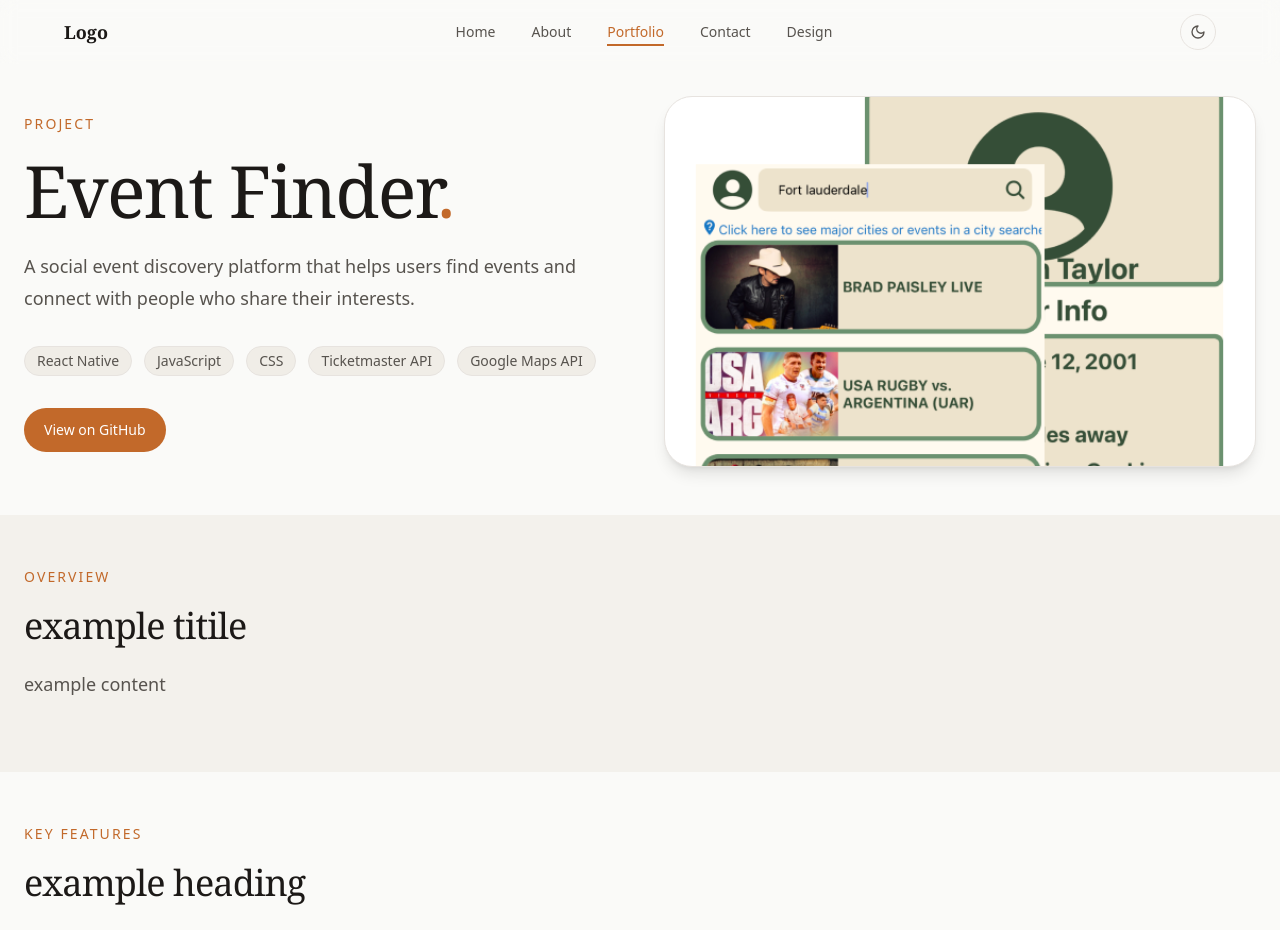
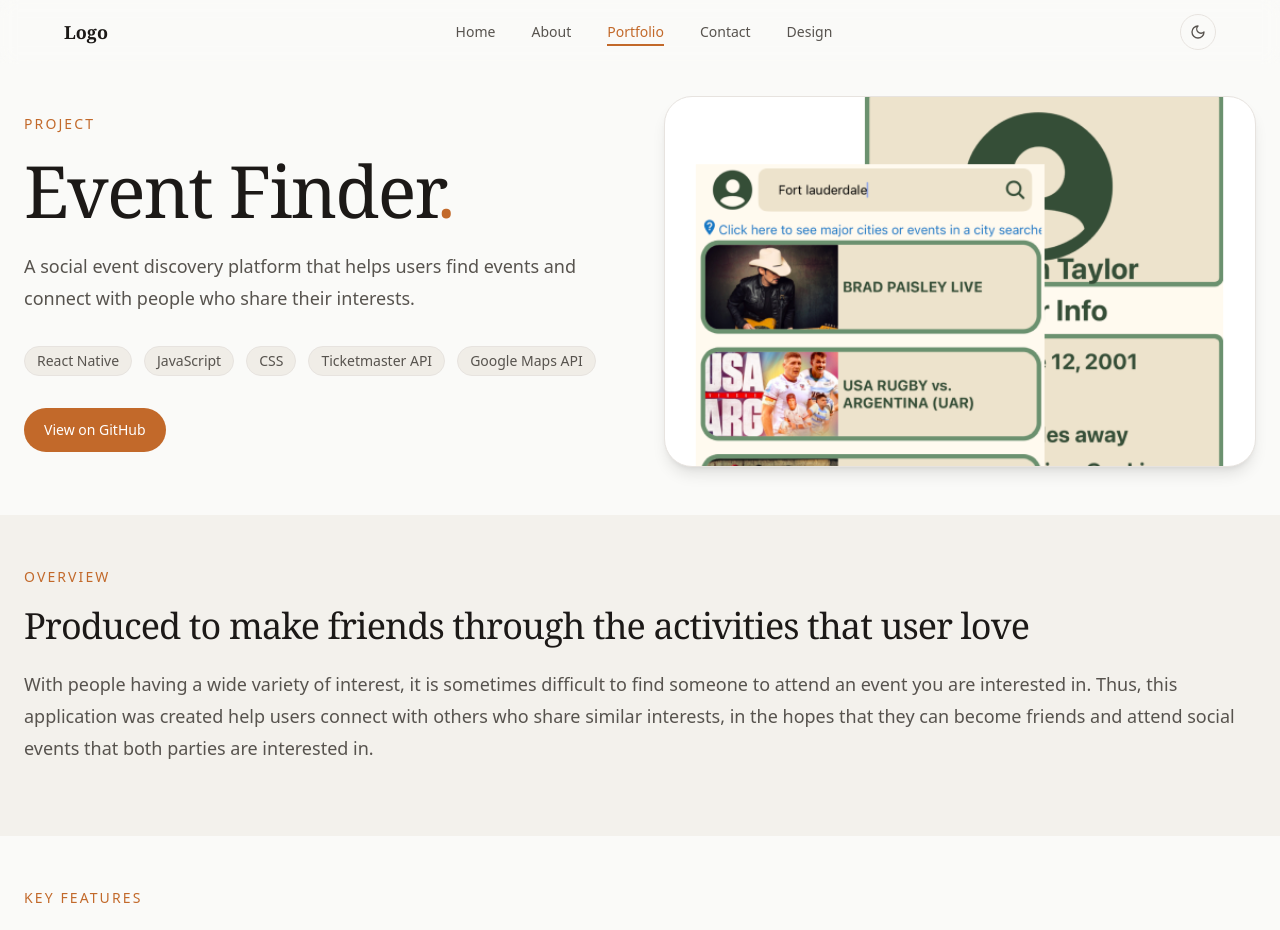
Before and after one commit to nerdboy626/portfolio, a Next.js app: page /portfolio/event-finder in a window 1280 px wide. Shown: the top 930 px of the page. Built offline with nearby package versions, Linux system fonts and the light colour scheme.

Commit message:
style: add draft content for event finder and recoverygrow project data

```diff
--- a/src/app/data/projects.ts
+++ b/src/app/data/projects.ts
@@ -113,16 +113,23 @@
     cardLink: "https://github.com/gxsoto/cs147Lfinalproject",
     githubLink: "https://github.com/gxsoto/cs147Lfinalproject",
     overview: {
-      heading: "example titile",
-      content: "example content",
+      heading: "Produced to make friends through the activities that user love",
+      content:
+        "With people having a wide variety of interest, it is sometimes difficult to find someone to attend an event you are interested in. Thus, this application was created help users connect with others who share similar interests, in the hopes that they can become friends and attend social events that both parties are interested in.",
     },
     features: {
-      heading: "example heading",
-      content: ["example content"],
+      heading: "Discover new and exciting events near you",
+      content: [
+        "Global state management system to enable profile editing and customization",
+        "Incorporates Googles Maps API to locate activities in a specified are and parties that are going",
+        "Implements Ticketmaster API to find and gather details on local events, as well as direct users to pages to purchase tickets for them",
+        "Facilitates making connections with others attending the same events and sharing similar interests",
+      ],
     },
     challenges: {
-      heading: "example heading",
-      content: "example content",
+      heading: "Learning to use third-party APIs",
+      content:
+        "This project marked the first time I seriously worked with React Native to create a mobile application. Not only was I learning to implement the design principles that were previously taught to me, but I also went and included an external API to make the app more useful and functional. While I took control of analyzing Ticketmaster API and fetching data from it, my project partner took primary responsibility over Google’s Maps API and putting into our app.\n\nSince I had never been exposed to external APIs before, the biggest thing learned was how to read an external API documentation and figure out how to fetch data from it. By doing so, I expanded my toolset to include third-party data so that I could make products that use real-life data to make the experience for users more meaningful.",
     },
   },
   {
@@ -137,16 +144,25 @@
     cardLink:
       "https://hci.stanford.edu/courses/cs147/2022/au/projects/AccessibleDesignEmily/RecoveryBoard/",
     overview: {
-      heading: "example titile",
-      content: "example content",
+      heading:
+        "Meet the emotional needs of individuals healing from concussions",
+      content:
+        "While concussions directly impact one’s physical health, mental and emotional impacts are often overlooked, which causes those recovering from concussions to often express feelings of isolation and lowered perceptions of self. RecoveryGrow provides a space for users to reflect on one’s health and connect with others. More specifically, we envision RecoveryGrow to be used on a regular basis by users, such that they can log their day-to-day symptoms and emotional wellbeing as they journey through concussion recovery. We also want to encourage them to connect with others through recovery forums, and share their updates with the people in their personal lives.",
     },
     features: {
-      heading: "example heading",
-      content: ["example content"],
+      heading: "Tracking concussion recovery made simple",
+      content: [
+        "Users are able to log their daily symptoms and emotional wellbeing",
+        "Dynamic graphs to help users identify patterns in there symptoms and feelings",
+        "Private and public enabling of entries so people can determine which entries are viewable by other",
+        "Community forums so that users can connect with others who may be sharing similar experiences",
+      ],
     },
     challenges: {
-      heading: "example heading",
-      content: "example content",
+      heading:
+        "Design based the experiences of those suffering from concussions",
+      content:
+        "The most challenging part of this project was the timeline at which myself and my teammates had to prototype and create this application. This project was done within a 10 week course in which we had to ideate features, interview people who would use this application, prototype the designs and pages, and create a final product with React Native. Although the team was under high stress, we communicated everyday and effectively to create a functional application that we could all be proud of.\n\nThe most meaningful part of this project was interviewing and learning from the experience of people currently under concussion recovery. This informed my decisions as I quickly prototyped the design of the features for RecoveryGrow on Figma. For instance, we kept the theme colors dark in response to the fact that many interviewees experienced sensitivity to light after receiving a concussion.",
     },
   },
 ];
```
